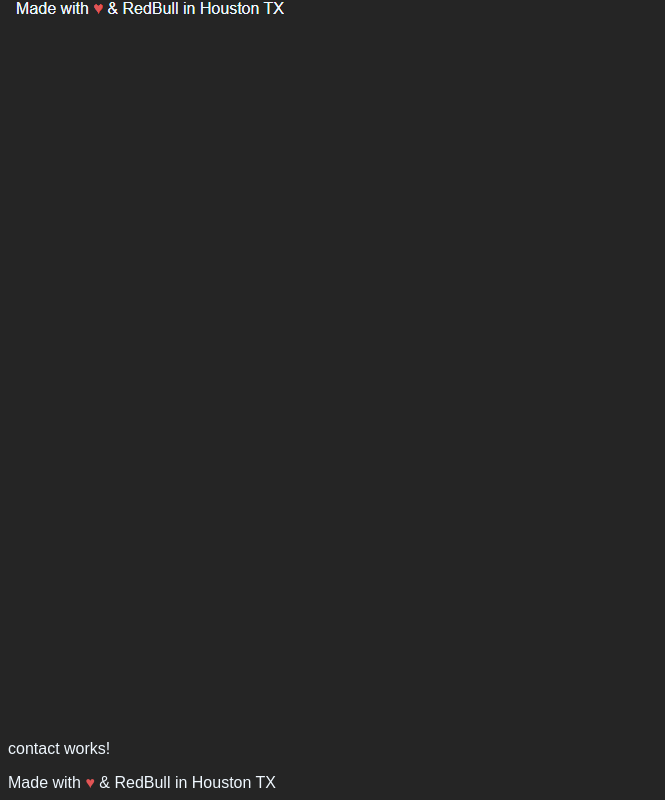
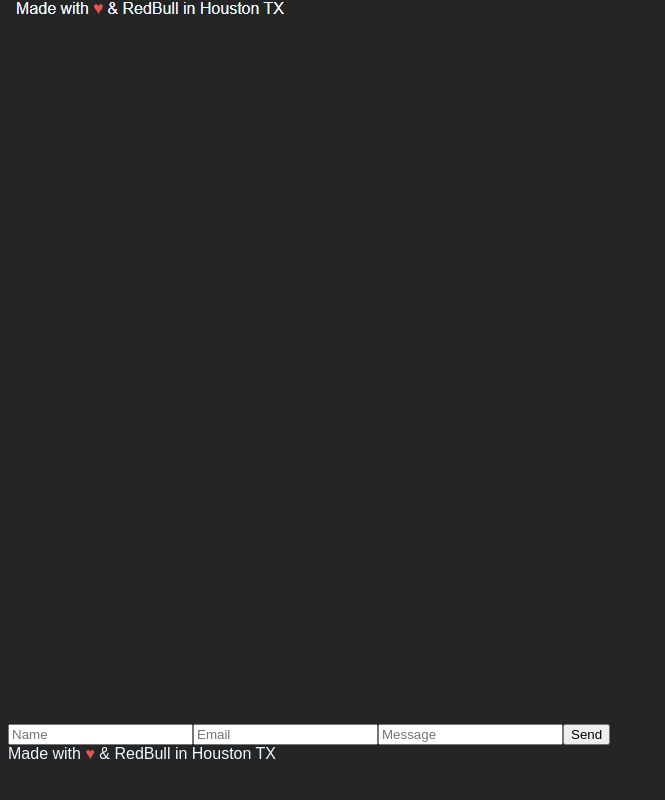
Before and after one commit to bobbypinard/Personal-website, an Angular app: page / in a window 1280 px wide. Shown: the part 5093-5893 px from the top of the page, without its empty margins (0-665 px from the left). After the commit the page ends 5864 px from the top, so only its background shows below. Built offline with nearby package versions, Linux system fonts and the light colour scheme.

Commit message:
Started contact form

```diff
--- a/src/app/components/contact/contact.component.html
+++ b/src/app/components/contact/contact.component.html
@@ -1 +1,4 @@
-<p>contact works!</p>
+<input type="text" placeholder="Name" />
+<input type="email" placeholder="Email" name="" id="">
+<input type="text" placeholder="Message" />
+<input type="submit" value="Send">
```
